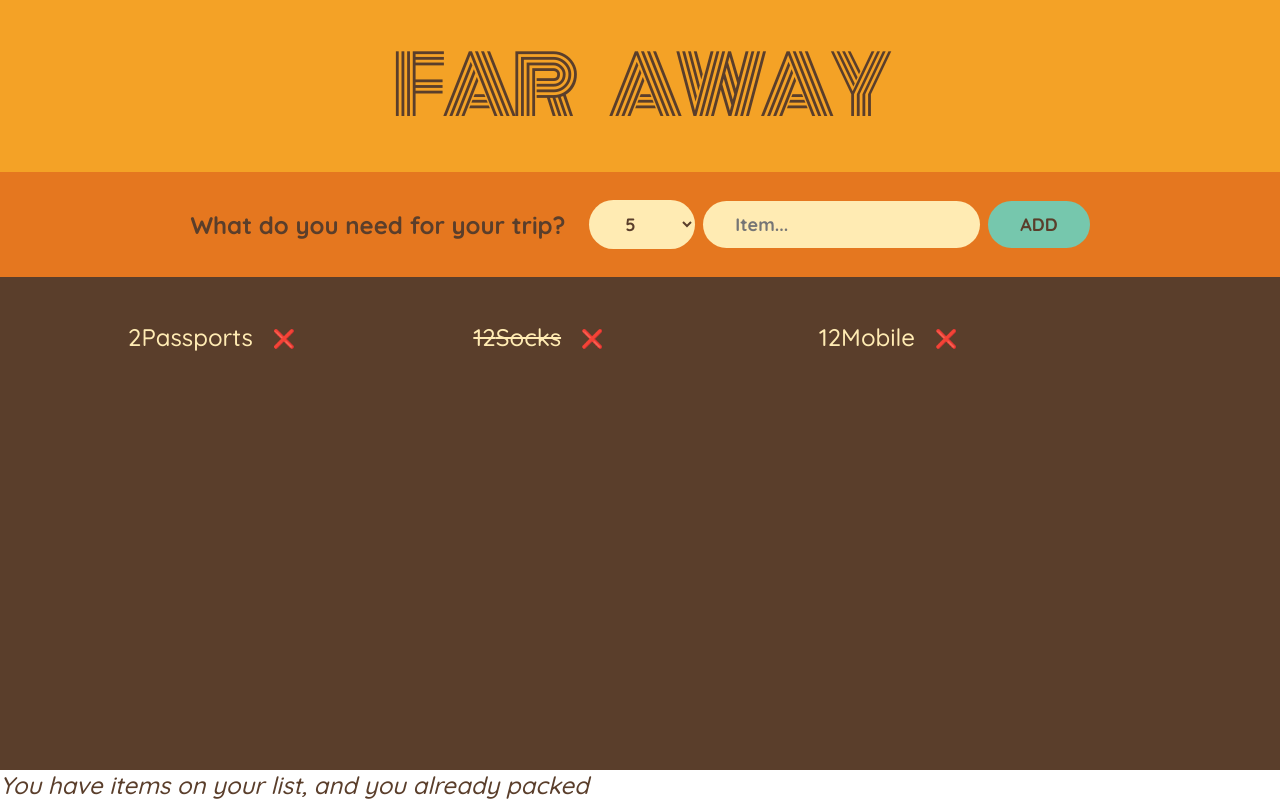
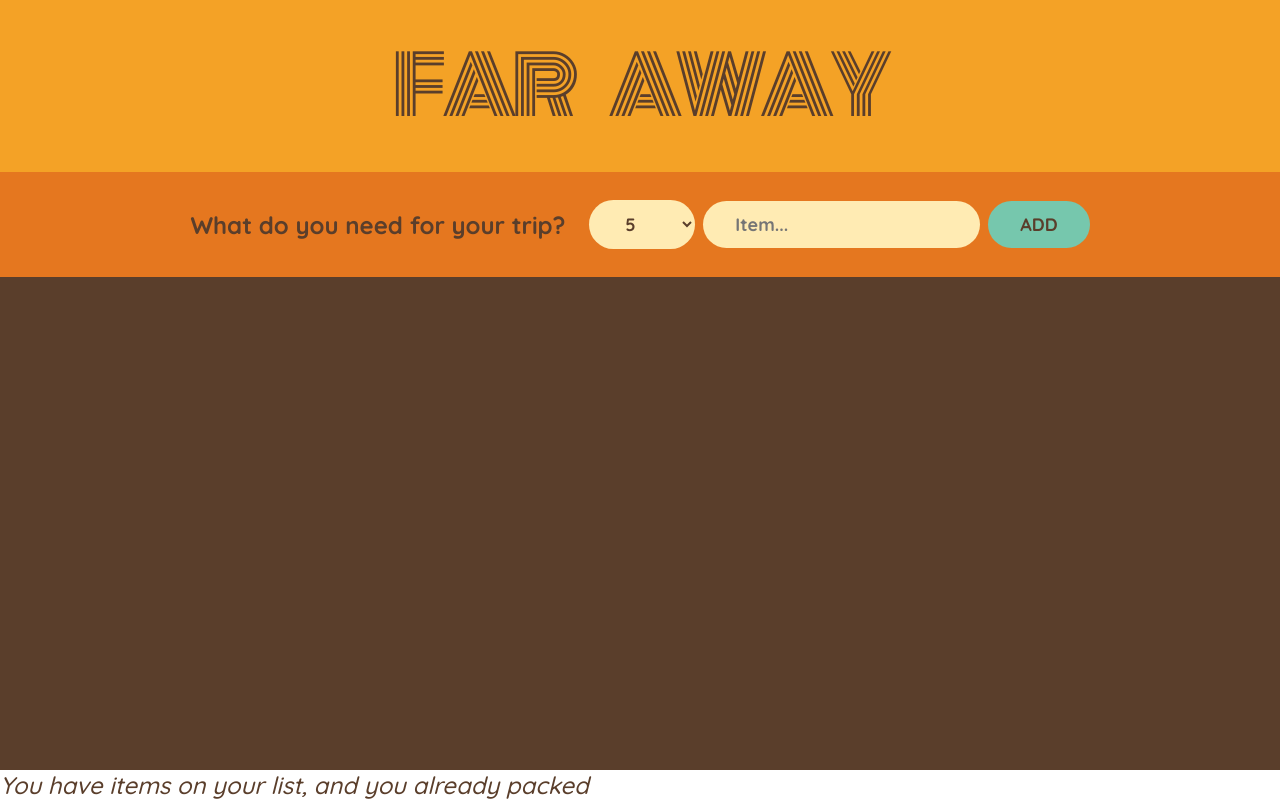
Before and after one commit to Pin3appl3ishan/react-concepts, a React (Vite) app in the folder travel-list/: page / in a window 1280 px wide. Built offline with nearby package versions, Linux system fonts and the light colour scheme.

Commit message:
state lift up

```diff
--- a/travel-list/src/App.jsx
+++ b/travel-list/src/App.jsx
@@ -6,11 +6,17 @@
   { id: 3, description: "Mobile", quantity: 12, packed: false },
 ];
 const App = () => {
+  const [items, setItems] = useState([]);
+
+  function handleAddItems(item) {
+    setItems((items) => [...items, item]);
+  }
+
   return (
     <div className="app">
       <Logo />
-      <Form />
-      <PackagingList />
+      <Form onAddItems={handleAddItems} />
+      <PackagingList items={items} />
       <Stats />
     </div>
   );
@@ -20,7 +26,7 @@
   return <h1>Far Away</h1>;
 }
 
-function Form() {
+function Form({ onAddItems }) {
   const [description, setDescription] = useState("");
   const [quantity, setQuantity] = useState(5);
 
@@ -31,6 +37,8 @@
 
     const newItem = { description, quantity, packed: false, id: Date.now() };
     console.log(newItem);
+
+    onAddItems(newItem);
 
     setDescription("");
     setQuantity(1);
@@ -60,11 +68,11 @@
   );
 }
 
-function PackagingList() {
+function PackagingList({ items }) {
   return (
     <div className="list">
       <ul>
-        {initialItems.map((item) => (
+        {items.map((item) => (
           <Item item={item} key={item.id} />
         ))}
       </ul>
```
